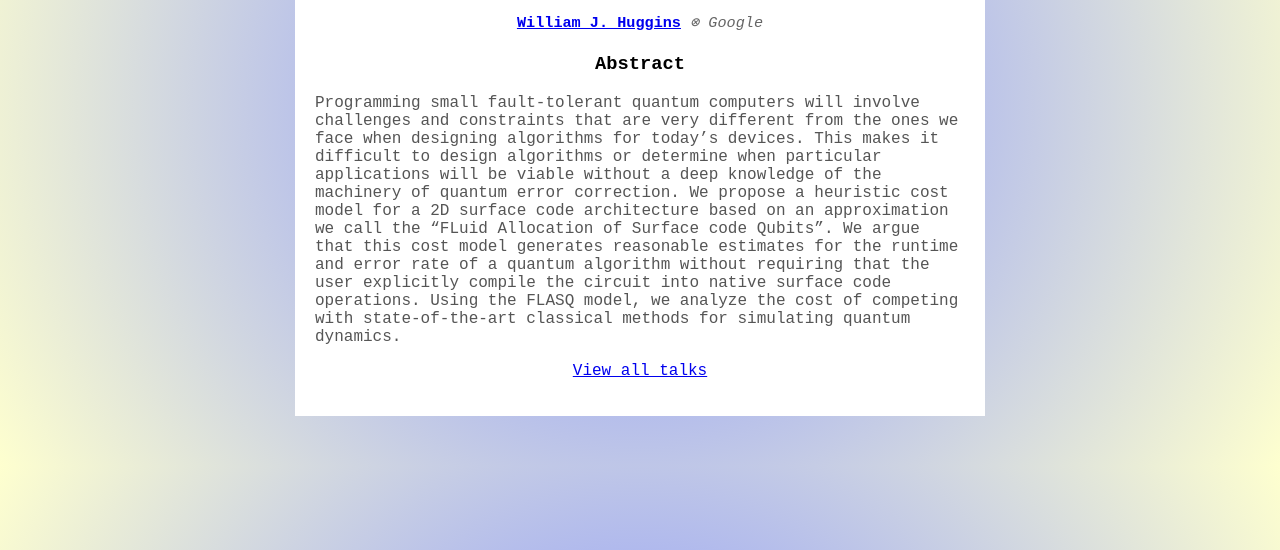
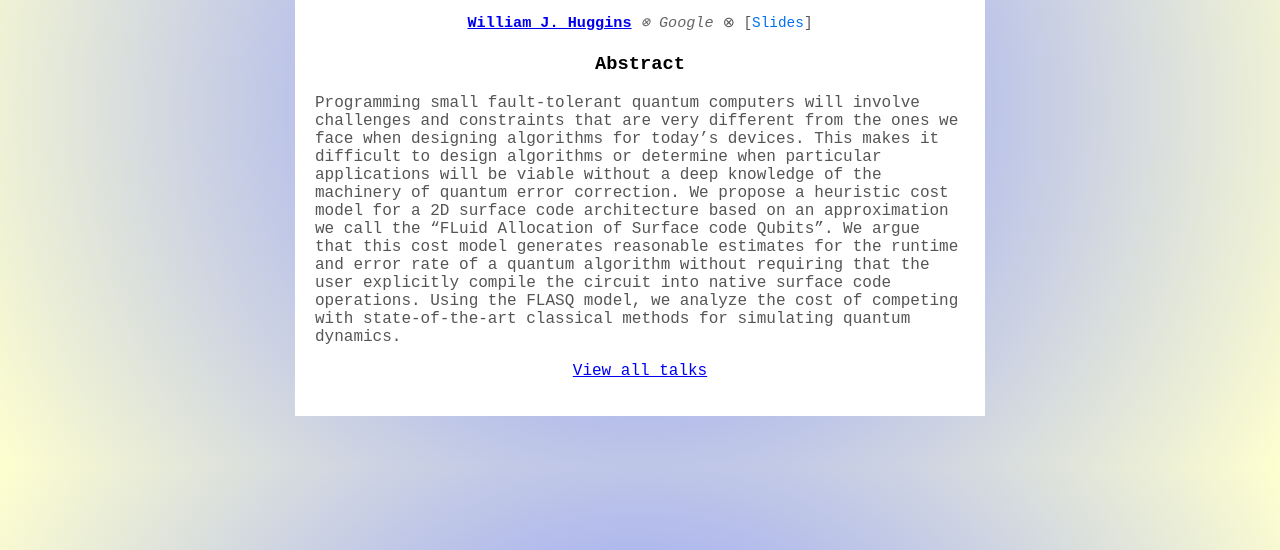
Before and after one commit to unitaryfoundation/werq.shop, an Eleventy site: page talks/william-j-huggins.md in a window 1280 px wide. Shown: the part 250-800 px from the top of the page. Built offline with nearby package versions, Linux system fonts and the light colour scheme; Eleventy itself is replaced by a stand-in of ours; files that its build step writes are made by us from their sources.

Commit message:
add Bill's talk

```diff
--- a/talks/william-j-huggins.md
+++ b/talks/william-j-huggins.md
@@ -5,7 +5,7 @@ affiliation: Google
 website: "https://scholar.google.com/citations?user=6__AJMEAAAAJ"
 bio: ""
 headshot: ""
-slides: ""
+slides: "william-j-huggins.pdf"
 ---
 
 Programming small fault-tolerant quantum computers will involve challenges and constraints that are very different from the ones we face when designing algorithms for today’s devices. This makes it difficult to design algorithms or determine when particular applications will be viable without a deep knowledge of the machinery of quantum error correction. We propose a heuristic cost model for a 2D surface code architecture based on an approximation we call the “FLuid Allocation of Surface code Qubits”. We argue that this cost model generates reasonable estimates for the runtime and error rate of a quantum algorithm without requiring that the user explicitly compile the circuit into native surface code operations. Using the FLASQ model, we analyze the cost of competing with state-of-the-art classical methods for simulating quantum dynamics.
```
Also changed, not shown: 1 other file.
